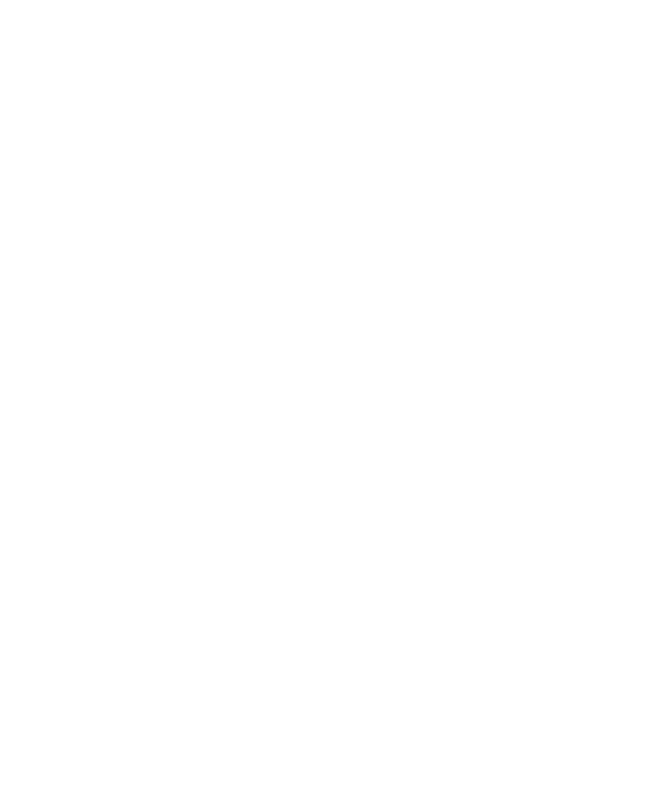
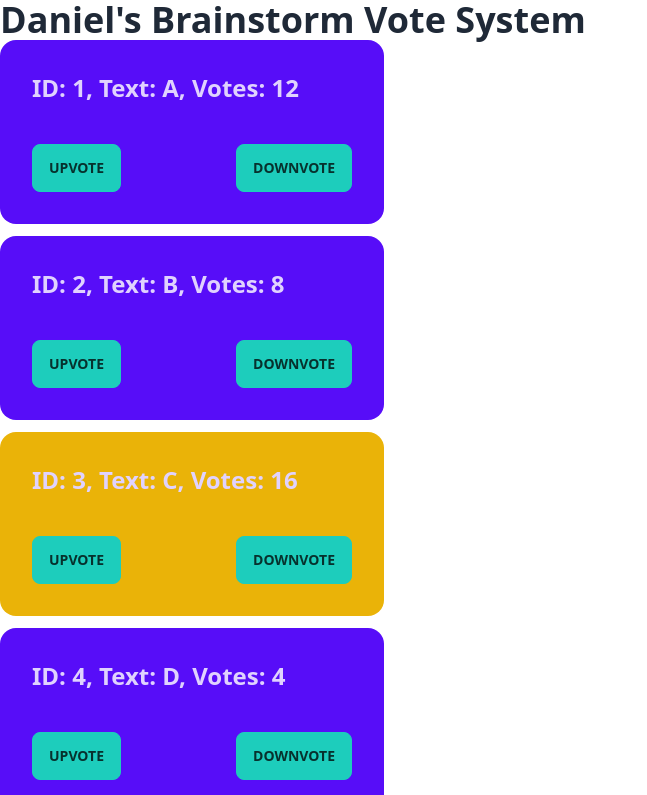
Before and after one commit to zjian107-su/Angular-Akasha1729, an Angular app: page / in a window 1280 px wide. Shown: the top 795 px of the page, without its empty margins (0-647 px from the left). Built offline with nearby package versions, Linux system fonts and the light colour scheme.

Commit message:
✨ update: complete brainstorm vote

```diff
--- a/src/app/app.component.html
+++ b/src/app/app.component.html
@@ -14,3 +14,4 @@
 <!-- <app-custom-attribute-directive></app-custom-attribute-directive> -->
 <!-- <app-input-attribute-directive></app-input-attribute-directive> -->
 <!-- <app-structural-directive></app-structural-directive> -->
+<app-brainstorm-vote></app-brainstorm-vote>
--- a/src/app/app.module.ts
+++ b/src/app/app.module.ts
@@ -18,7 +18,7 @@
 import { InputAttributeDirectiveComponent } from './components/input-attribute-directive/input-attribute-directive.component';
 import { StructuralDirectiveComponent } from './components/structural-directive/structural-directive.component';
 import { StructuralUnlessDirective } from './directives/structural-unless.directive';
-
+import { BrainstormVoteComponent } from './components/brainstorm-vote/brainstorm-vote.component';
 
 @NgModule({
   declarations: [
@@ -37,6 +37,7 @@
     InputAttributeDirectiveComponent,
     StructuralDirectiveComponent,
     StructuralUnlessDirective,
+    BrainstormVoteComponent,
   ],
   imports: [BrowserModule, AppRoutingModule, FormsModule],
   providers: [],
--- /dev/null
+++ b/src/app/components/brainstorm-vote/brainstorm-vote.component.html
@@ -0,0 +1,17 @@
+<h1>Daniel's Brainstorm Vote System</h1>
+
+<div *ngFor="let item of comments">
+  <div class="flex flex-col card w-96 bg-primary text-primary-content mb-3"
+    [ngClass]="{'bg-yellow-500 text-black': isHighestID(item.id)}">
+    <div ngClass="card-body">
+      <h2 ngClass="text-2xl card-title"> ID: {{item.id}}, Text: {{item.text}}, Votes: {{item.votes}} </h2>
+      <br />
+      <div class="card-actions flex flex-row justify-between">
+        <button class="btn btn-accent" (click)="upVote(item.id)">Upvote</button>
+        <button class="btn btn-accent" (click)="downVote(item.id)">Downvote</button>
+      </div>
+    </div>
+
+  </div>
+
+  <div>
--- /dev/null
+++ b/src/app/components/brainstorm-vote/brainstorm-vote.component.ts
@@ -0,0 +1,70 @@
+import { Component, OnInit } from '@angular/core';
+import Comment from './interfaces/comment.interface';
+
+@Component({
+  selector: 'app-brainstorm-vote',
+  templateUrl: './brainstorm-vote.component.html',
+  styleUrls: ['./brainstorm-vote.component.css'],
+})
+export class BrainstormVoteComponent implements OnInit {
+  highetsVoteID: number = -1;
+
+  comments: Comment[] = [
+    { id: 1, votes: 12, text: 'A' },
+    { id: 2, votes: 8, text: 'B' },
+    { id: 3, votes: 16, text: 'C' },
+    { id: 4, votes: 4, text: 'D' },
+    { id: 5, votes: 5, text: 'E' },
+  ];
+
+  ngOnInit() {
+    this.highetsVoteID = this.getIDWithHighestVotes(this.comments);
+    console.log(this.highetsVoteID);
+  }
+
+  upVote(comment_id: number): void {
+    console.log('upvote');
+    for (let comment of this.comments) {
+      if (comment.id === comment_id) {
+        comment.votes++;
+        break;
+      }
+    }
+    this.rerank();
+  }
+
+  downVote(comment_id: number): void {
+    console.log('downvote');
+    for (let comment of this.comments) {
+      if (comment.id === comment_id) {
+        comment.votes--;
+        break;
+      }
+    }
+    this.rerank();
+  }
+
+  rerank() {
+    let newComments = this.comments.sort((a, b) => {
+      return b.votes - a.votes;
+    });
+    this.comments = newComments;
+    this.highetsVoteID = this.getIDWithHighestVotes(this.comments);
+  }
+
+  isHighestID(comment_id: number) {
+    return comment_id === this.highetsVoteID;
+  }
+
+  getIDWithHighestVotes(comments: Comment[]) {
+    let highestID = -1;
+    let highestVotes = -1;
+    for (let comment of comments) {
+      if (comment.votes > highestVotes) {
+        highestVotes = comment.votes;
+        highestID = comment.id;
+      }
+    }
+    return highestID;
+  }
+}
--- /dev/null
+++ b/src/app/components/brainstorm-vote/interfaces/comment.interface.ts
@@ -0,0 +1,5 @@
+export default interface Comment {
+  id: number;
+  text: string;
+  votes: number;
+}
```
Also changed, not shown: src/app/components/brainstorm-vote/brainstorm-vote.component.css (added), 1 other file (tests, documents, lock files or other folders).
